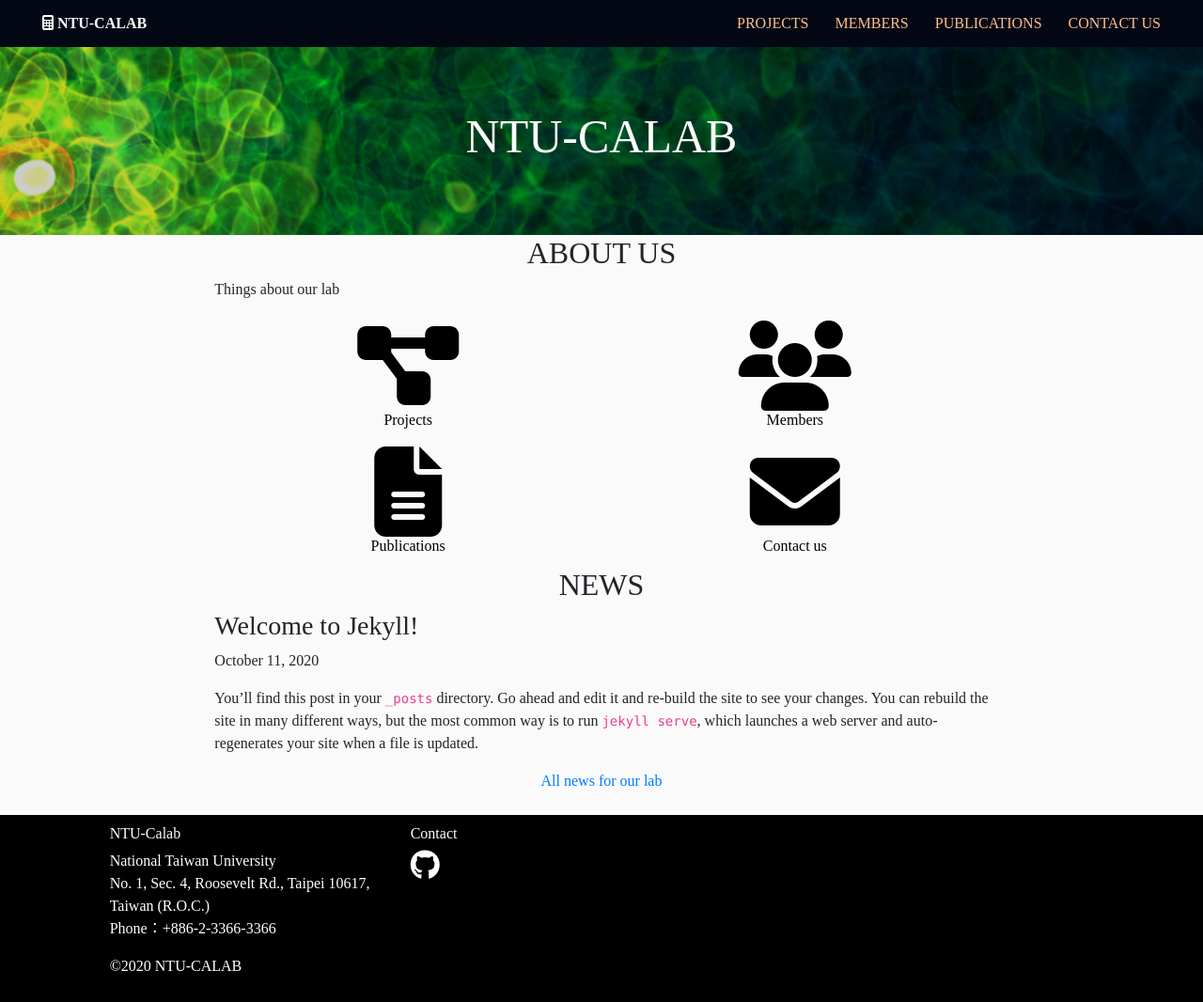
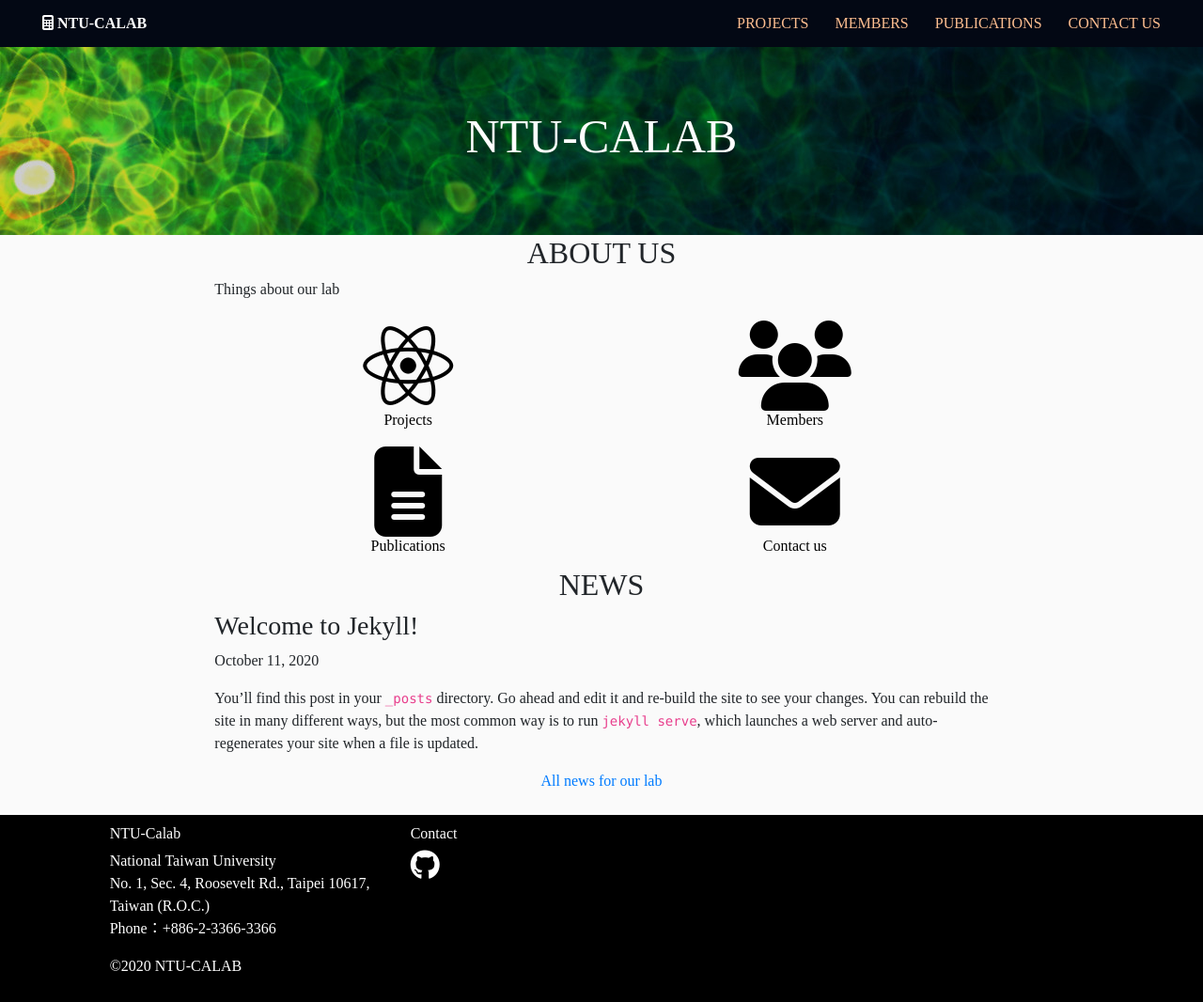
Before and after one commit to calab-ntu/calab-ntu.github.io, a Jekyll site: the page built from index.md, in a window 1280 px wide. Shown: the whole page at 94% size. Built offline with Jekyll 4.4.1, drawn with Linux system fonts in a browser that asks for light colours; nearby versions of some CDN libraries; some web fonts are replaced.

Commit message:
Modifyicon at homepage.

```diff
--- a/_layouts/index.html
+++ b/_layouts/index.html
@@ -23,7 +23,7 @@ layout: base
 			<div class="row homepage-buttons">
 				<div class="col homepage-button">
 					<a href="/projects.html">
-						<i class="fas fa-6x fa-project-diagram"></i>
+						<i class="fab fa-6x fa-react"></i>
 						<h6>Projects</h6>
 					</a>
 				</div>
```
Also changed, not shown: 2 other files.
